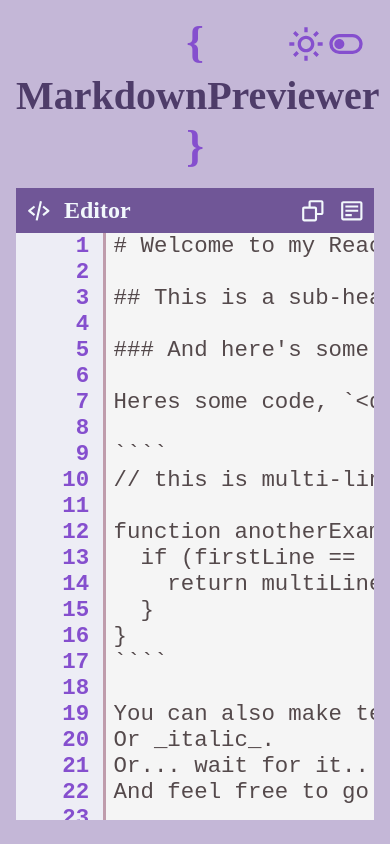
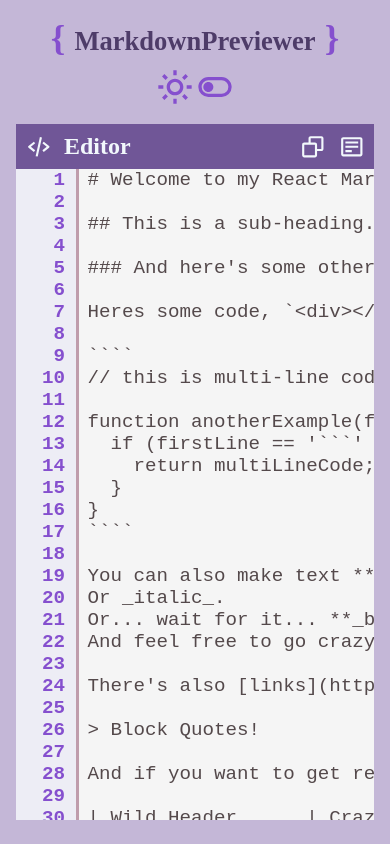
Before and after one commit to Fastion-1024/FCC-Markdown-Previewer, a React (Create React App) app: page / in a window 390 px wide. Built offline with nearby package versions, Linux system fonts and the light colour scheme.

Commit message:
Adjusted Font Sizes for Small Screens

```diff
--- a/src/Styles/index.css
+++ b/src/Styles/index.css
@@ -453,3 +453,45 @@
     padding-left: 1rem;
     margin: 1rem 0;
 }
+
+@media only screen and (max-width: 768px) {
+    /*
+    ======
+    Header
+    ======
+    */
+    .header {
+        display: flex;
+        flex-direction: column;
+        margin-bottom: 0.5rem;
+    }
+
+    .header h1 {
+        font-size: clamp(1.6rem, 0.8941rem + 3.1373vw, 2.4rem);
+        /* font-size: 2rem; */
+    }
+
+    .header h1 span {
+        font-size: 2.3rem;
+    }
+
+    .theme-toggle {
+        position: static;
+        margin-top: 0.5rem;
+    }
+
+    /*
+    ======
+    Editor
+    ======
+    */
+
+    .editor-input,
+    .line-numbers {
+        font-size: 1.2rem;
+    }
+
+    .line-numbers {
+        width: calc(1.2rem * 4);
+    }
+}
```
